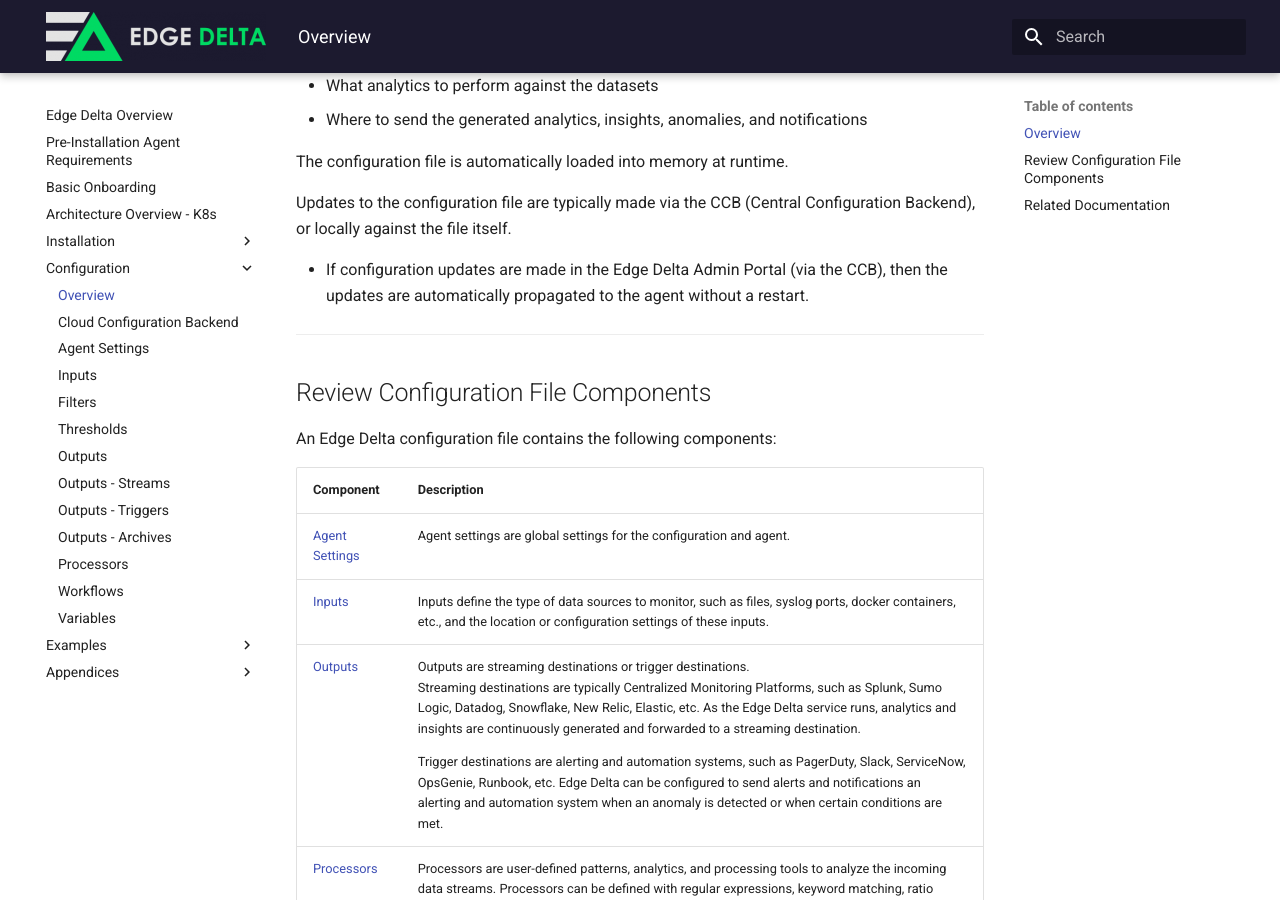
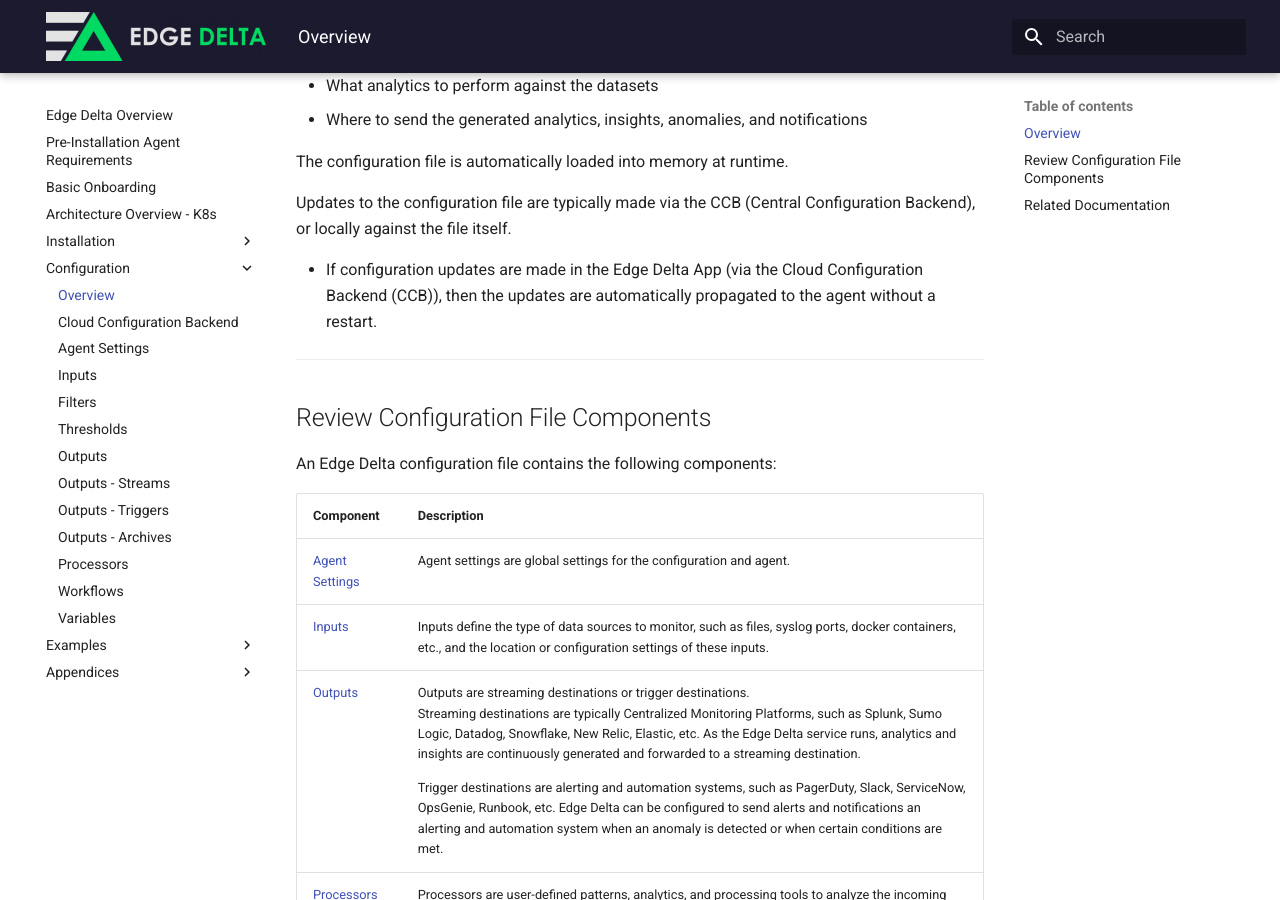
Before and after one commit to edgedelta/docs, an MkDocs documentation site: the page built from docs/configuration/index.md, in a window 1280 px wide and 900 px high, scrolled down 475 px. Built offline with MkDocs 1.6.1 and Material for MkDocs 9.7.7, drawn with Linux system fonts in a browser that asks for light colours.

Commit message:
Update index.md

```diff
--- a/docs/configuration/index.md
+++ b/docs/configuration/index.md
@@ -26,7 +26,7 @@ The configuration file is automatically loaded into memory at runtime.
 
 Updates to the configuration file are typically made via the CCB \(Central Configuration Backend\), or locally against the file itself.
 
-  * If configuration updates are made in the Edge Delta Admin Portal \(via the CCB\), then the updates are automatically propagated to the agent without a restart.
+  * If configuration updates are made in the Edge Delta App \(via the Cloud Configuration Backend (CCB)\), then the updates are automatically propagated to the agent without a restart.
 
 ***
 
```
